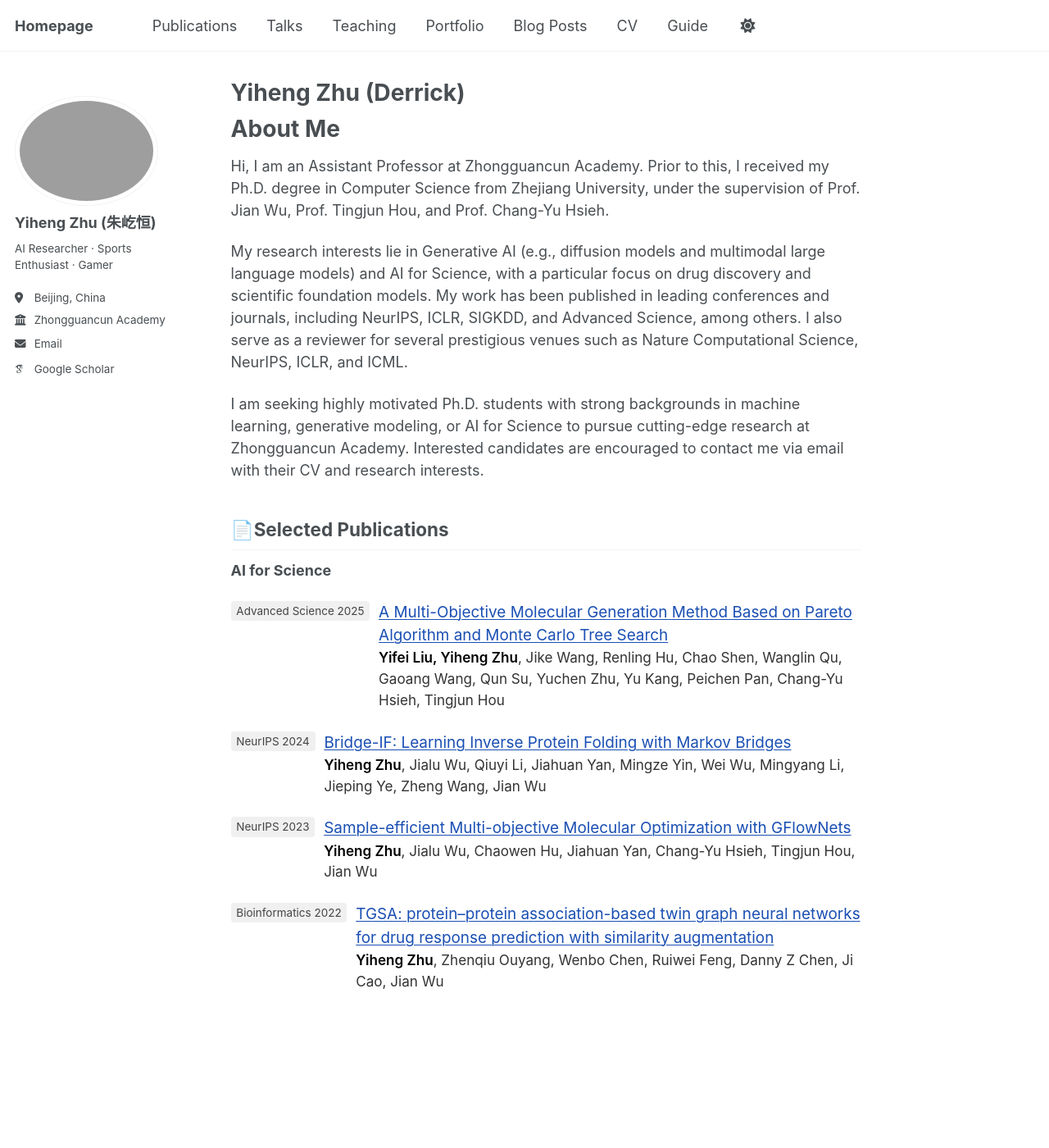
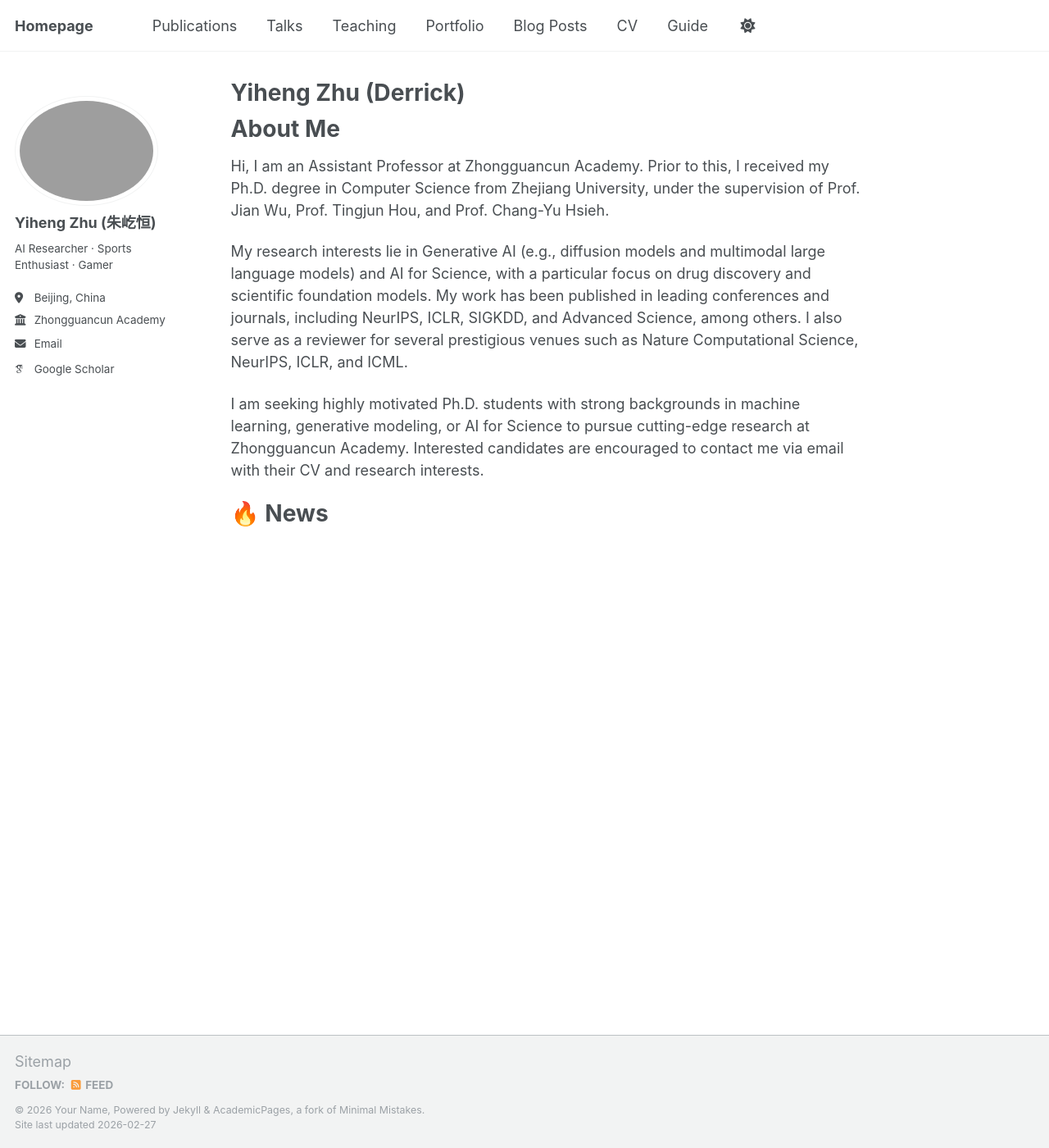
Before and after one commit to derrickzhu147/derrickzhu147.github.io, a Jekyll site: the page built from _pages/about.md, in a window 1280 px wide and 1400 px high. Shown: the whole window at 82% size. Built offline with Jekyll 4.4.1, drawn with Linux system fonts in a browser that asks for light colours; some web fonts are replaced; a script that is not in the unit is left out.

Commit message:
Update about.md

```diff
--- a/_pages/about.md
+++ b/_pages/about.md
@@ -15,182 +15,10 @@ My research interests lie in Generative AI (e.g., diffusion models and multimoda
 
 I am seeking highly motivated Ph.D. students with strong backgrounds in machine learning, generative modeling, or AI for Science to pursue cutting-edge research at Zhongguancun Academy. Interested candidates are encouraged to contact me via email with their CV and research interests.
 
-📄Selected Publications
-------
+🔥 News
+======
 
-**AI for Science**
 
-<div style="margin-bottom:1.4em;">
-  <div style="
-    display:grid;
-    grid-template-columns: auto 1fr;
-    column-gap:0.6em;
-    align-items:start;
-  ">
-    <!-- 左列：期刊 badge -->
-    <span style="
-      background:#f0f0f0;
-      color:#444;
-      font-size:0.75em;
-      padding:0.15em 0.5em;
-      border-radius:4px;
-      white-space:nowrap;
-    ">
-      Advanced Science 2025
-    </span>
-
-    <!-- 右列：标题 + 作者 -->
-    <div>
-      <a href="https://advanced.onlinelibrary.wiley.com/doi/full/10.1002/advs.202410640"
-         target="_blank"
-         rel="noopener noreferrer"
-         style="
-           font-size:1.05em;
-           color:#1a4fb3;
-           text-decoration: underline;
-           text-decoration-thickness: 1px;
-           text-underline-offset: 2px;
-         "
-         onmouseover="this.style.color='#0f3a8a';"
-         onmouseout="this.style.color='#1a4fb3';"
-      >
-        A Multi-Objective Molecular Generation Method Based on Pareto Algorithm and Monte Carlo Tree Search
-      </a>
-      <div style="font-size:0.95em; color:#333;">
-        <span style="font-weight:600; color:#000;">
-        Yifei Liu, Yiheng Zhu</span>, Jike Wang, Renling Hu, Chao Shen, Wanglin Qu, Gaoang Wang, Qun Su, Yuchen Zhu, Yu Kang, Peichen Pan, Chang-Yu Hsieh, Tingjun Hou
-      </div>
-    </div>
-  </div>
-</div>
-
-<div style="margin-bottom:1.4em;">
-  <div style="
-    display:grid;
-    grid-template-columns: auto 1fr;
-    column-gap:0.6em;
-    align-items:start;
-  ">
-    <!-- 左列：期刊 badge -->
-    <span style="
-      background:#f0f0f0;
-      color:#444;
-      font-size:0.75em;
-      padding:0.15em 0.5em;
-      border-radius:4px;
-      white-space:nowrap;
-    ">
-      NeurIPS 2024
-    </span>
-
-    <!-- 右列：标题 + 作者 -->
-    <div>
-      <a href="https://arxiv.org/abs/2411.02120"
-         target="_blank"
-         rel="noopener noreferrer"
-         style="
-           font-size:1.05em;
-           color:#1a4fb3;
-           text-decoration: underline;
-           text-decoration-thickness: 1px;
-           text-underline-offset: 2px;
-         "
-         onmouseover="this.style.color='#0f3a8a';"
-         onmouseout="this.style.color='#1a4fb3';"
-      >
-        Bridge-IF: Learning Inverse Protein Folding with Markov Bridges
-      </a>
-      <div style="font-size:0.95em; color:#333;">
-        <span style="font-weight:600; color:#000;">Yiheng Zhu</span>,
-        Jialu Wu, Qiuyi Li, Jiahuan Yan, Mingze Yin, Wei Wu, Mingyang Li, Jieping Ye, Zheng Wang, Jian Wu
-      </div>
-    </div>
-  </div>
-</div>
-
-<div style="margin-bottom:1.4em;">
-  <div style="
-    display:grid;
-    grid-template-columns: auto 1fr;
-    column-gap:0.6em;
-    align-items:start;
-  ">
-    <span style="
-      background:#f0f0f0;
-      color:#444;
-      font-size:0.75em;
-      padding:0.15em 0.5em;
-      border-radius:4px;
-      white-space:nowrap;
-    ">
-      NeurIPS 2023
-    </span>
-
-    <div>
-      <a href="https://arxiv.org/abs/2302.04040"
-         target="_blank"
-         rel="noopener noreferrer"
-         style="
-           font-size:1.05em;
-           color:#1a4fb3;
-           text-decoration: underline;
-           text-decoration-thickness: 1px;
-           text-underline-offset: 2px;
-         "
-         onmouseover="this.style.color='#0f3a8a';"
-         onmouseout="this.style.color='#1a4fb3';"
-      >
-        Sample-efficient Multi-objective Molecular Optimization with GFlowNets
-      </a>
-      <div style="font-size:0.95em; color:#333;">
-        <span style="font-weight:600; color:#000;">Yiheng Zhu</span>,
-        Jialu Wu, Chaowen Hu, Jiahuan Yan, Chang-Yu Hsieh, Tingjun Hou, Jian Wu
-      </div>
-    </div>
-  </div>
-</div>
-
-<div style="margin-bottom:1.4em;">
-  <div style="
-    display:grid;
-    grid-template-columns: auto 1fr;
-    column-gap:0.6em;
-    align-items:start;
-  ">
-    <span style="
-      background:#f0f0f0;
-      color:#444;
-      font-size:0.75em;
-      padding:0.15em 0.5em;
-      border-radius:4px;
-      white-space:nowrap;
-    ">
-      Bioinformatics 2022
-    </span>
-
-    <div>
-      <a href="https://academic.oup.com/bioinformatics/article/38/2/461/6374919"
-         target="_blank"
-         rel="noopener noreferrer"
-         style="
-           font-size:1.05em;
-           color:#1a4fb3;
-           text-decoration: underline;
-           text-decoration-thickness: 1px;
-           text-underline-offset: 2px;
-         "
-         onmouseover="this.style.color='#0f3a8a';"
-         onmouseout="this.style.color='#1a4fb3';"
-      >
-        TGSA: protein–protein association-based twin graph neural networks for drug response prediction with similarity augmentation
-      </a>
-      <div style="font-size:0.95em; color:#333;">
-        <span style="font-weight:600; color:#000;">Yiheng Zhu</span>,
-        Zhenqiu Ouyang, Wenbo Chen, Ruiwei Feng, Danny Z Chen, Ji Cao, Jian Wu
-      </div>
-    </div>
-  </div>
-</div>
 
 <div style="text-align:center; width: 320px; margin: 0 auto;">
   <script
```
